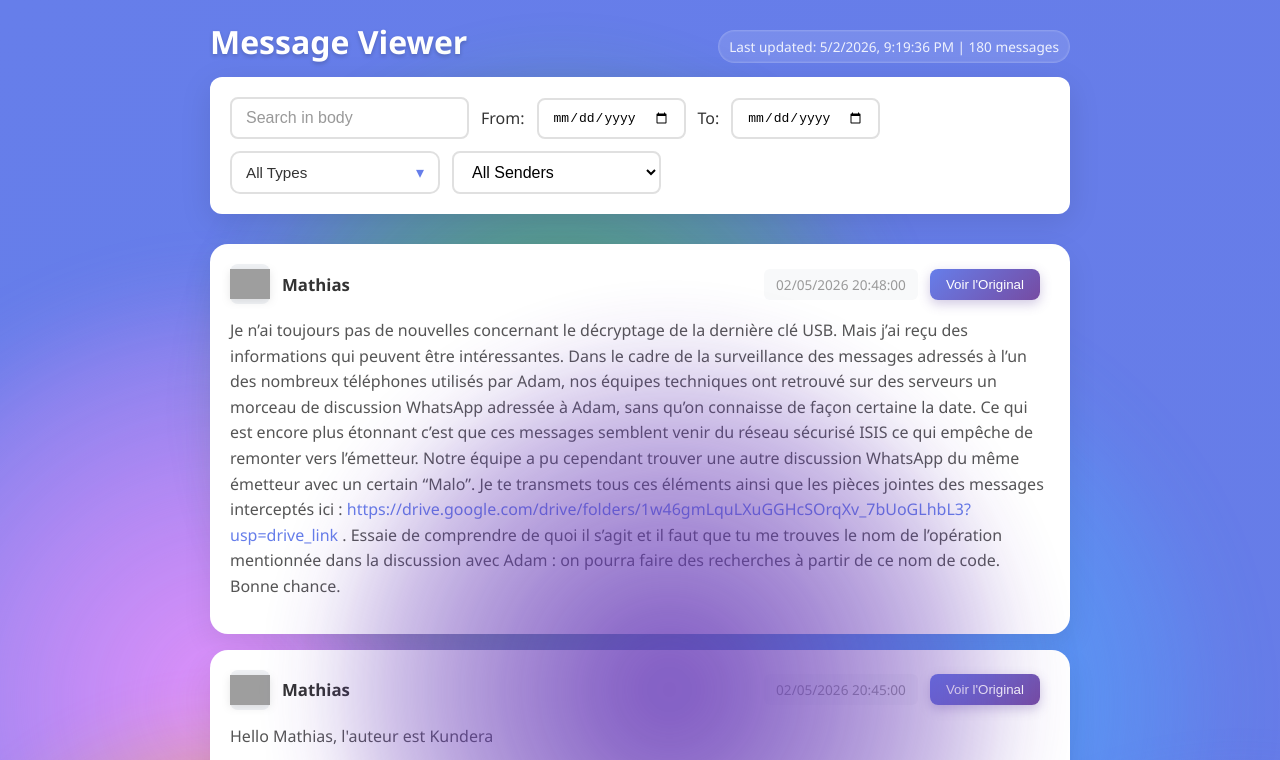
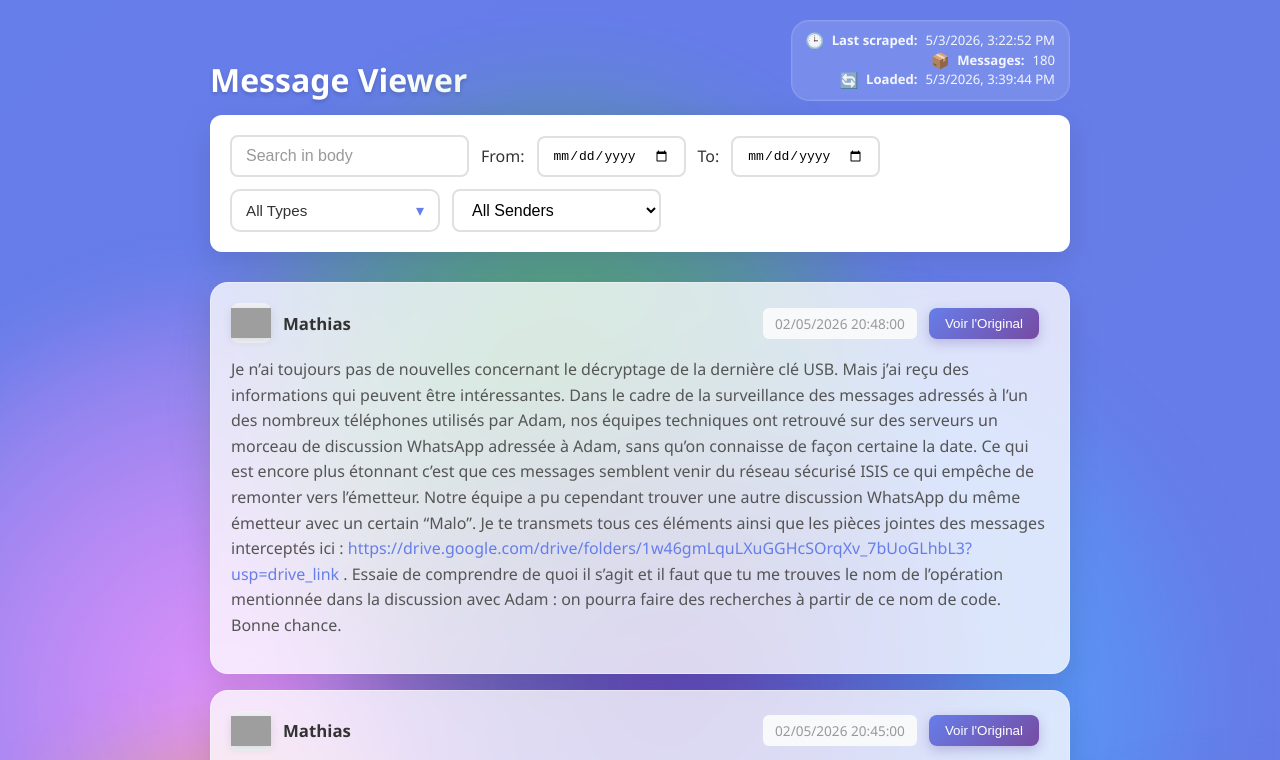
Before and after one commit to chrousto/Thriller, a website: page index.html in a window 1280 px wide. Shown: the top 760 px of the page. Drawn offline with Linux system fonts and the light colour scheme; grey boxes are pictures that could not be loaded.

Commit message:
Fix version badge alignment and update message transparency

```diff
--- a/script.js
+++ b/script.js
@@ -11,13 +11,23 @@ async function loadData() {
 
 async function loadVersion() {
     try {
-        const response = await fetch('version.json');
+        const response = await fetch('version.json', { cache: 'no-store' });
         const version = await response.json();
         const versionDiv = document.getElementById('version');
         const date = new Date(version.lastUpdated);
-        versionDiv.textContent = `Last updated: ${date.toLocaleString()} | ${version.messageCount} messages`;
+        const now = new Date();
+        versionDiv.innerHTML = `
+            <span class="version-line"><span class="version-icon">🕒</span><strong>Last scraped:</strong> ${date.toLocaleString()}</span>
+            <span class="version-line"><span class="version-icon">📦</span><strong>Messages:</strong> ${version.messageCount}</span>
+            <span class="version-line"><span class="version-icon">🔄</span><strong>Loaded:</strong> ${now.toLocaleString()}</span>
+        `;
     } catch (e) {
         console.warn('Could not load version info');
+        const versionDiv = document.getElementById('version');
+        const now = new Date();
+        versionDiv.innerHTML = `
+            <span class="version-line"><span class="version-icon">🔄</span><strong>Loaded:</strong> ${now.toLocaleString()}</span>
+        `;
     }
 }
 
--- a/style.css
+++ b/style.css
@@ -116,16 +116,41 @@ h1 {
 }
 
 .version-label {
+    display: flex;
+    flex-direction: column;
+    align-items: flex-end;
+    padding: 10px 14px;
+    background: rgba(255, 255, 255, 0.12);
+    color: rgba(255, 255, 255, 0.92);
+    font-size: 0.82rem;
+    line-height: 1.5;
+    border-radius: 18px;
+    text-shadow: none;
+    border: 1px solid rgba(255, 255, 255, 0.14);
+    box-shadow: inset 0 0 0 1px rgba(255, 255, 255, 0.05);
+    min-width: 190px;
+    margin-left: auto;
+    text-align: right;
+}
+
+.version-line {
     display: inline-flex;
     align-items: center;
-    padding: 6px 10px;
-    background: rgba(255, 255, 255, 0.12);
-    color: rgba(255, 255, 255, 0.88);
-    font-size: 0.85rem;
-    border-radius: 999px;
-    text-shadow: none;
-    border: 1px solid rgba(255, 255, 255, 0.14);
-    box-shadow: inset 0 0 0 1px rgba(255, 255, 255, 0.06);
+    gap: 8px;
+    color: rgba(255, 255, 255, 0.92);
+}
+
+.version-line strong {
+    font-weight: 600;
+}
+
+.version-icon {
+    width: 18px;
+    height: 18px;
+    display: inline-flex;
+    align-items: center;
+    justify-content: center;
+    font-size: 0.95rem;
 }
 
 .message:hover {
@@ -290,25 +315,26 @@ h1 {
 }
 
 .message {
-    background: white;
-    border: none;
+    background: rgba(255, 255, 255, 0.78);
+    border: 1px solid rgba(255, 255, 255, 0.35);
     padding: 20px;
     margin-bottom: 16px;
     border-radius: 18px;
-    box-shadow: 0 10px 30px rgba(0, 0, 0, 0.08);
+    box-shadow: 0 12px 32px rgba(0, 0, 0, 0.1);
     transition: transform 0.35s cubic-bezier(0.22, 1.0, 0.36, 1), box-shadow 0.35s ease, background 0.35s ease;
     position: relative;
-    z-index: 10;
+    z-index: 1001;
     transform-origin: center center;
+    backdrop-filter: blur(8px);
 }
 
 .message:hover {
-    background: #f4f8ff;
+    background: rgba(255, 255, 255, 0.92);
     transform: translateY(-4px);
     box-shadow:
-        0 18px 36px rgba(35, 63, 105, 0.12),
-        0 8px 18px rgba(0, 0, 0, 0.06);
-    border: 1px solid rgba(102, 126, 234, 0.18);
+        0 20px 42px rgba(35, 63, 105, 0.14),
+        0 10px 22px rgba(0, 0, 0, 0.08);
+    border: 1px solid rgba(102, 126, 234, 0.22);
 }
 
 .message .header {
@@ -426,6 +452,11 @@ h1 {
     color: #555;
     font-style: italic;
     line-height: 1.6;
+}
+
+#messages {
+    position: relative;
+    z-index: 1000;
 }
 
 #messages::before {
--- a/version.json
+++ b/version.json
@@ -1,4 +1,4 @@
 {
-  "lastUpdated": "2026-05-02T21:19:36.949Z",
+  "lastUpdated": "2026-05-03T15:22:52.765Z",
   "messageCount": 180
 }
```
